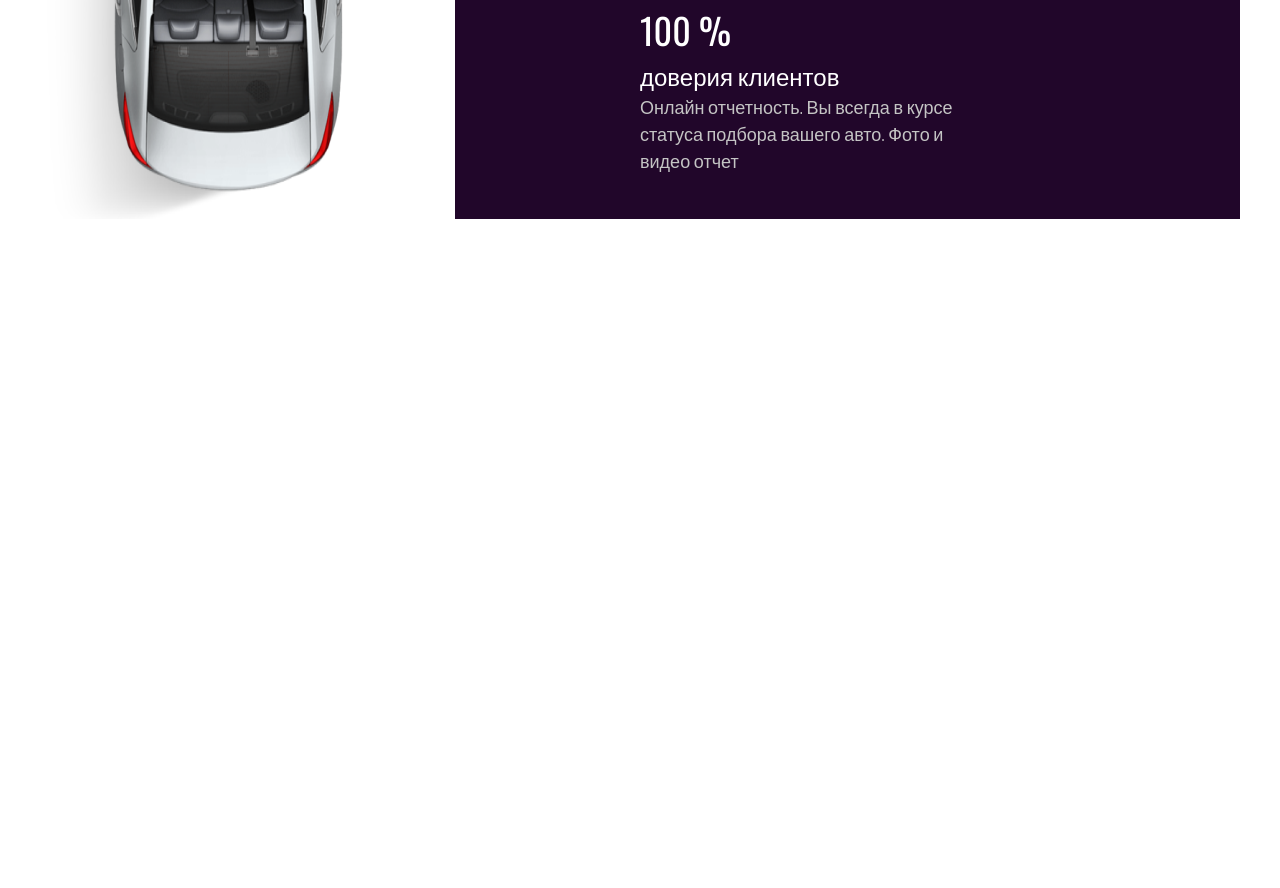
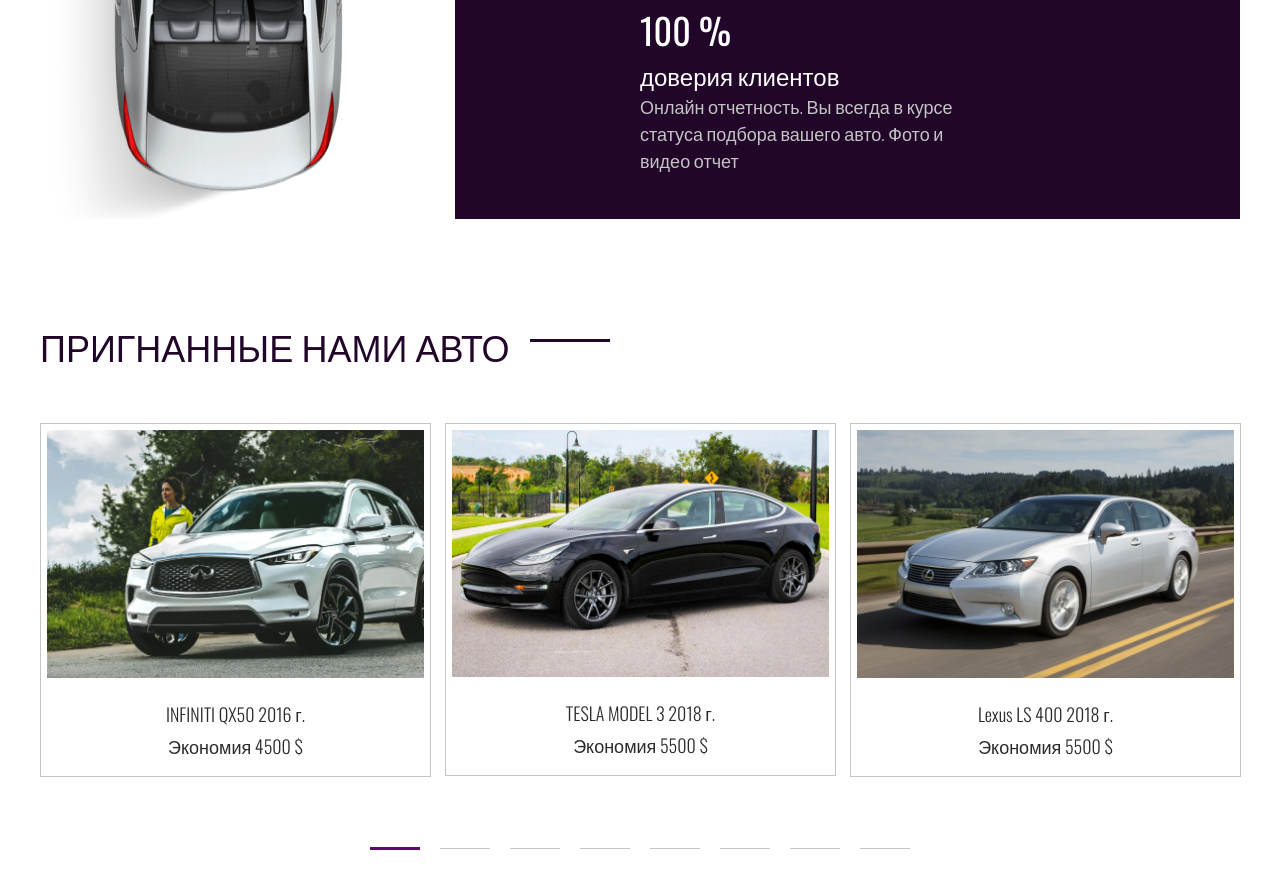
Before and after one commit to XDobriev/Auto-Express, a plain HTML site: page index.html in a window 1280 px wide. Shown: the part 2542-3430 px from the top of the page. Before the commit the page ends 2861 px from the top, so only its background shows below. Drawn offline with nearby package versions, Linux system fonts and the light colour scheme.

Commit message:
add: complete section slider

```diff
--- a/css/style.css
+++ b/css/style.css
@@ -270,3 +270,63 @@ a {
 .benefits__item-text {
     color: #C4C4C4;
 }
+
+.slider {
+    margin-bottom: 100px;
+}
+
+.slider__inner {
+    margin: 0 -7px;
+
+}
+.slider__item {
+    margin: 0 7px;
+}
+
+.slider__item-box {
+    border: 1px solid #C4C4C4;
+    padding: 6px 6px 16px 6px;
+    text-align: center;
+    transition: all .5s;
+}
+
+.slider__item-box:hover {
+    background: #5A0D67;
+    border: 1px solid #5A0D67;
+    color: #fff;
+
+}
+
+.slider__images {
+    max-width: 100%;
+    margin-bottom: 23px;
+}
+.slider__item-title {
+    font-weight: 300;
+    margin-bottom: 5px;
+}
+.slider__item-text {
+
+}
+
+.slider .slick-dots {
+    display: flex;
+    justify-content: center;
+    margin-top: 50px;
+    list-style: none;
+}
+
+.slider .slick-dots button{
+    font-size: 0;
+    border: none;
+    padding: 0;
+    margin: 0 10px;
+    background-color: #C4C4C4;
+    width: 50px;
+    height: 1px;
+}
+
+.slider .slick-active button{
+    height: 3px;
+    background: #5A0D67;
+}
--- a/index.html
+++ b/index.html
@@ -4,7 +4,7 @@
   <meta charset="UTF-8">
   <meta name="viewport" content="width=device-width, initial-scale=1.0">
   <meta http-equiv="X-UA-Compatible" content="ie=edge">
-  <title>Document</title>
+  <title>Auto-Express</title>
   <link rel="preconnect" href="https://fonts.googleapis.com">
     <link rel="preconnect" href="https://fonts.gstatic.com" crossorigin>
   <link href="https://fonts.googleapis.com/css2?family=Oswald:wght@300;400&display=swap" rel="stylesheet">
@@ -113,9 +113,79 @@
                                 <p class="benefits__item-title">доверия клиентов</p>
                                 <p class="benefits__item-text">Онлайн отчетность. Вы всегда в курсе статуса подбора вашего авто. Фото и видео отчет</p>
                             </li>
-
                         </ul>
                     </div>
+                </div>
+            </div>
+        </section>
+        <section class="slider">
+            <div class="container">
+                <h2 class="title">
+                    ПРИГНАННЫЕ НАМИ АВТО
+                </h2>
+                <div class="slider__inner">
+                    <div class="slider__item">
+                        <div class="slider__item-box">
+                            <img class="slider__images" src="images/slider/1.jpg" alt="">
+                            <h4 class="slider__item-title">INFINITI QX50 2016 г.</h4>
+                            <p class="slider__item-text">Экономия 4500 $</p>
+                        </div>
+                    </div>
+
+                    <div class="slider__item">
+                        <div class="slider__item-box">
+                            <img class="slider__images" src="images/slider/2.jpg" alt="">
+                            <h4 class="slider__item-title">TESLA MODEL 3 2018 г.</h4>
+                            <p class="slider__item-text">Экономия 5500 $</p>
+                        </div>
+                    </div>
+
+                    <div class="slider__item">
+                        <div class="slider__item-box">
+                            <img class="slider__images" src="images/slider/3.jpg" alt="">
+                            <h4 class="slider__item-title">Lexus LS 400 2018 г.</h4>
+                            <p class="slider__item-text">Экономия 5500 $</p>
+                        </div>
+                    </div>
+                    <div class="slider__item">
+                        <div class="slider__item-box">
+                            <img class="slider__images" src="images/slider/1.jpg" alt="">
+                            <h4 class="slider__item-title">INFINITI QX50 2016 г.</h4>
+                            <p class="slider__item-text">Экономия 4500 $</p>
+                        </div>
+                    </div>
+
+                    <div class="slider__item">
+                        <div class="slider__item-box">
+                            <img class="slider__images" src="images/slider/2.jpg" alt="">
+                            <h4 class="slider__item-title">TESLA MODEL 3 2018 г.</h4>
+                            <p class="slider__item-text">Экономия 5500 $</p>
+                        </div>
+                    </div>
+
+                    <div class="slider__item">
+                        <div class="slider__item-box">
+                            <img class="slider__images" src="images/slider/3.jpg" alt="">
+                            <h4 class="slider__item-title">Lexus LS 400 2018 г.</h4>
+                            <p class="slider__item-text">Экономия 5500 $</p>
+                        </div>
+                    </div>
+                    <div class="slider__item">
+                        <div class="slider__item-box">
+                            <img class="slider__images" src="images/slider/1.jpg" alt="">
+                            <h4 class="slider__item-title">INFINITI QX50 2016 г.</h4>
+                            <p class="slider__item-text">Экономия 4500 $</p>
+                        </div>
+                    </div>
+
+                    <div class="slider__item">
+                        <div class="slider__item-box">
+                            <img class="slider__images" src="images/slider/2.jpg" alt="">
+                            <h4 class="slider__item-title">TESLA MODEL 3 2018 г.</h4>
+                            <p class="slider__item-text">Экономия 5500 $</p>
+                        </div>
+                    </div>
+
                 </div>
             </div>
         </section>
--- a/js/main.js
+++ b/js/main.js
@@ -1,3 +1,7 @@
 $(function(){
-
+    $('.slider__inner').slick({
+        arrows: false,
+        dots: true,
+        slidesToShow: 3,
+    });
 });
```
Also changed, not shown: images/slider/1.jpg (added), images/slider/2.jpg (added), images/slider/3.jpg (added).
